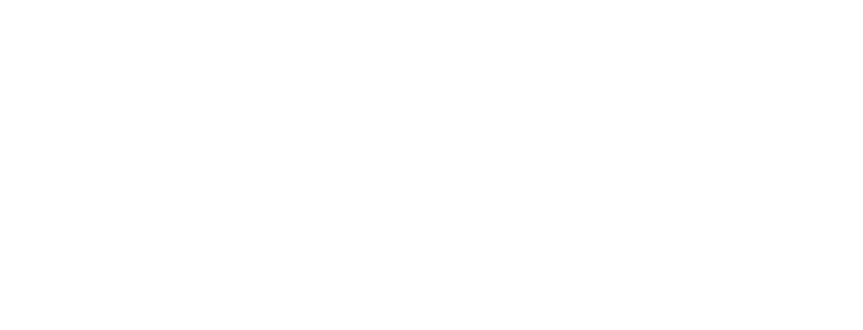
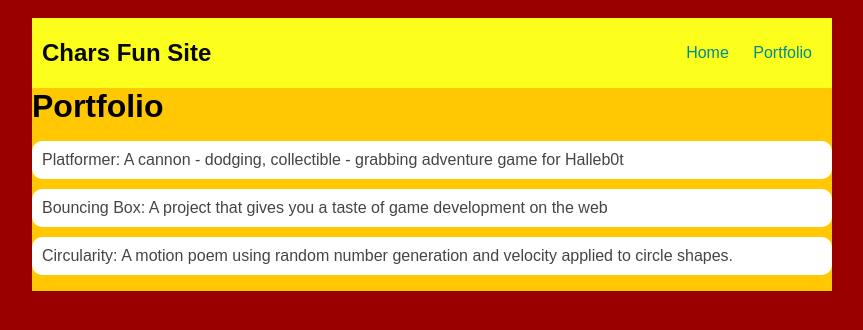
Before and after one commit to CharCothran/CharCothran.github.io, a plain HTML site: page portfolio.html in a window 1280 px wide. Shown: the whole page, without its empty margins (208-1071 px from the left). Drawn offline with Linux system fonts and the light colour scheme.

Commit message:
portfolio

```diff
--- a/portfolio.html
+++ b/portfolio.html
@@ -0,0 +1,37 @@
+<!DOCTYPE HTML>
+<html>
+    <head>
+        <title>Chars Fun Site</title>
+        <link rel="stylesheet" href="style.css">
+    </head>
+
+    <body>
+      <div id="all-contents">
+        <nav>
+            <h1>Chars Fun Site</h1>
+            <ul id="nav-ul">
+                <li class="nav-li">
+                    <a class="nav-a" href="index.html">Home</a>
+                </li>
+                <li class="nav-li">
+                    <a class="nav-a" href="portfolio.html">Portfolio</a>
+                </li>
+            </ul>
+        </nav>
+        <main>
+            <div class="content">
+                <h1>Portfolio</h1>
+                <ul id="portfolio">
+                    <li><a href="projects/platformer/">Platformer: A cannon - dodging, collectible - grabbing adventure game for Halleb0t</a></li>
+                    <li><a href="projects/bouncing-box/">Bouncing Box: A project that gives you a taste of game development on the web</a></li>
+                    <li><a href="projects/circularity/">Circularity: A motion poem using random number generation and velocity applied to circle shapes.</a></li>
+
+                </ul>
+
+            </div>
+
+
+        </main>
+      </div>
+    </body>
+</html>
--- a/style.css
+++ b/style.css
@@ -1,5 +1,5 @@
 body {
-    background: #aeffa7;
+    background: #9b0000;
     color: rgb(45, 45, 45);
     padding: 10px;
     font-family: arial;
@@ -61,3 +61,26 @@ main {
 h2, h3 {
     margin: 10px ;
 }
+.content h1 {color:black;
+}
+
+#portfolio {
+    list-style-type: none;
+    padding-left: 0;
+}
+
+#portfolio li {
+    background: #fff;
+    padding: 10px;
+    border-radius: 10px;
+    margin-bottom: 10px;
+}
+
+#portfolio li:hover {
+    background: #eee;
+}
+
+#portfolio a{
+    text-decoration: none;
+    color: #454545;
+}
```
Also changed, not shown: index.html (+7 -9 lines), projects/platformer/platformer.js (+13 -3 lines).
